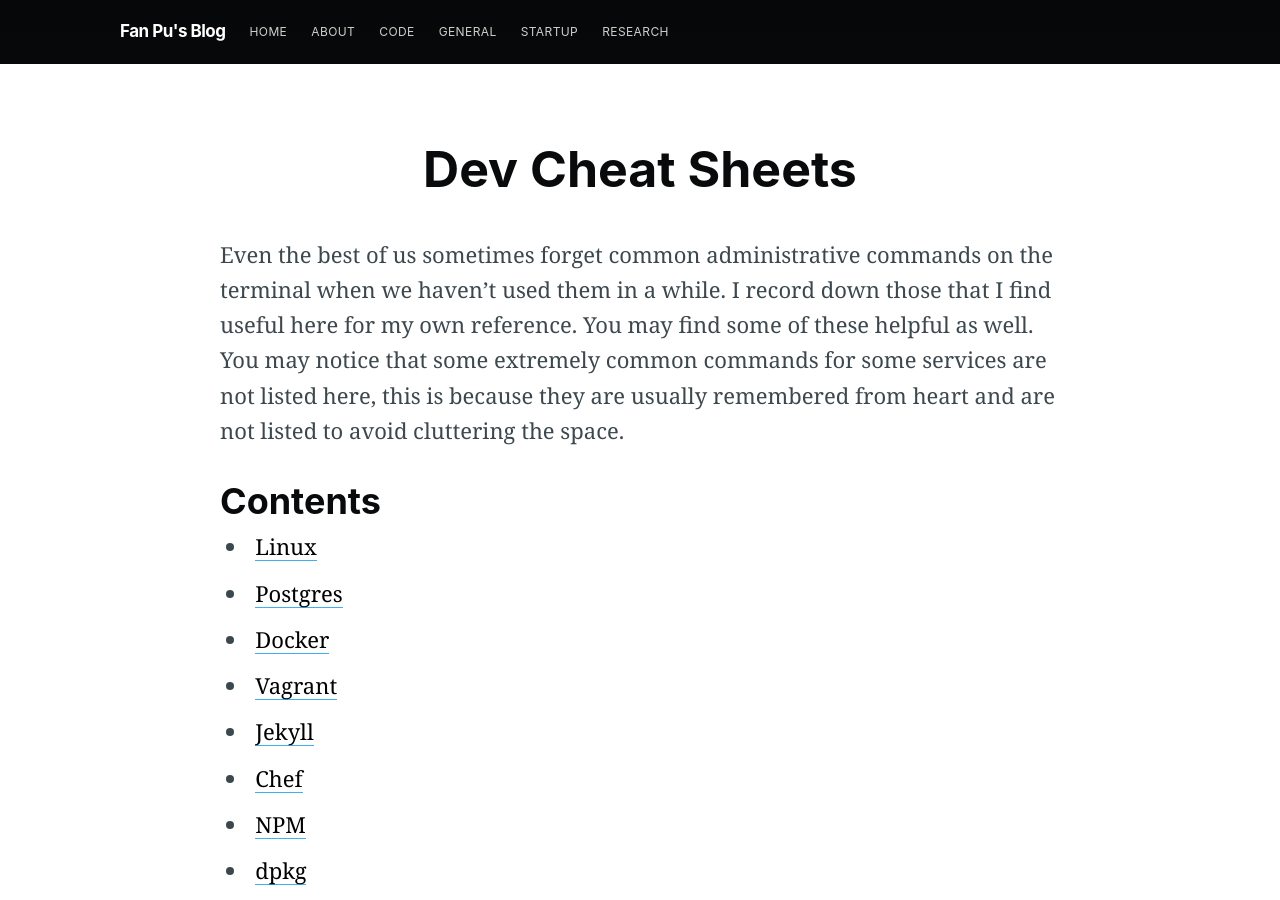
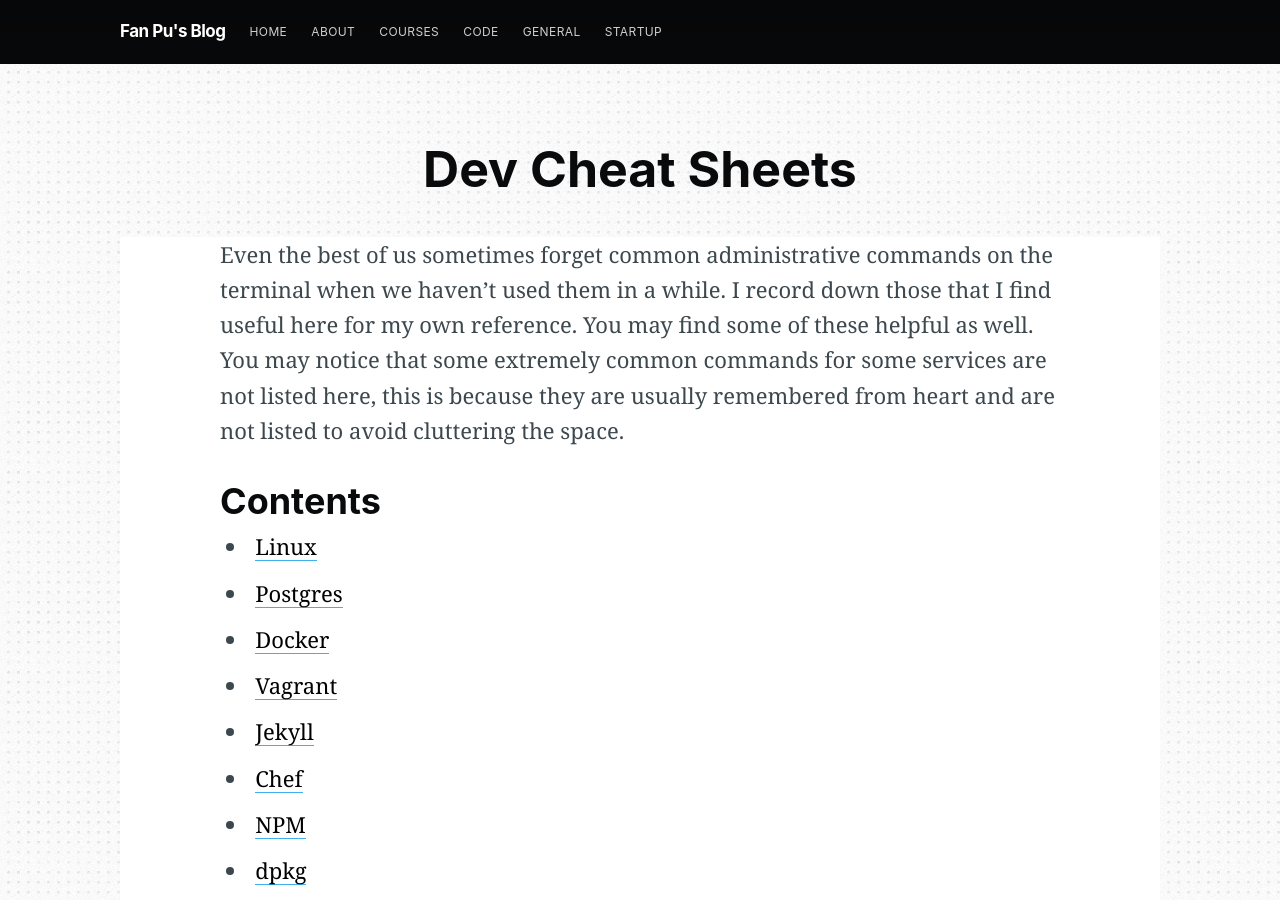
Before and after one commit to fanpu/blog, a Jekyll site: the page built from cheat_sheets.md, in a window 1280 px wide and 900 px high. Built offline with Jekyll 4.4.1, drawn with Linux system fonts in a browser that asks for light colours; nearby versions of some CDN libraries.

Commit message:
updated page and post layout background

```diff
--- a/_includes/navigation.html
+++ b/_includes/navigation.html
@@ -1,9 +1,10 @@
 <ul class="nav" role="menu">
     <li class="nav-home" role="menuitem"><a href="{{site.baseurl}}">Home</a></li>
     <li class="nav-about" role="menuitem"><a href="{{site.baseurl}}about/">About</a></li>
+    <li class="nav-courses" role="menuitem"><a href="{{site.baseurl}}courses/">Courses</a></li>
     <!-- <li class="nav-cheat-sheets" role="menuitem"><a href="{{site.baseurl}}cheat_sheets/">Dev Cheat Sheets</a></li> -->
     <li class="nav-code" role="menuitem"><a href="{{site.baseurl}}tag/code/">Code</a></li>
     <li class="nav-general" role="menuitem"><a href="{{site.baseurl}}tag/general/">General</a></li>
     <li class="nav-startup" role="menuitem"><a href="{{site.baseurl}}tag/startup/">Startup</a></li>
-    <li class="research" role="menuitem"><a href="{{site.baseurl}}research/">Research</a></li>
+    <!-- <li class="research" role="menuitem"><a href="{{site.baseurl}}research/">Research</a></li> -->
 </ul>
--- a/_layouts/page.html
+++ b/_layouts/page.html
@@ -19,10 +19,10 @@ into the {body} of the default.hbs template -->
 <!-- Everything inside the #post tags pulls data from the post -->
 <!-- #post -->
 
-<main id="site-main" class="site-main outer" role="main">
+<main id="site-main" class="site-main outer" role="main" style="background-image: url('/assets/images/worn_dots.png');">
     <div class="inner">
 
-        <article class="post-full {{ page.subclass }} {% unless page.cover %}no-image{% endunless %}">
+        <article class=" post-full {{ page.subclass }} {% unless page.cover %}no-image{% endunless %}">
 
             <header class="post-full-header">
                 <h1 class="post-full-title">{{ page.title }}</h1>
--- a/_layouts/post.html
+++ b/_layouts/post.html
@@ -75,7 +75,7 @@ into the {body} of the default.hbs template -->
 <!-- Everything inside the #post tags pulls data from the post -->
 <!-- #post -->
 
-<main id="site-main" class="site-main outer" role="main">
+<main id="site-main" class="site-main outer" role="main" style="background-image: url('/assets/images/worn_dots.png');">
     <div class="inner">
 
         <article class="post-full {{ page.subclass }} {% unless page.cover %}no-image{% endunless %}">
```
Also changed, not shown: _layouts/tag.html (+5 -4 lines), about.md (+3 -0 lines), 1 other file.
